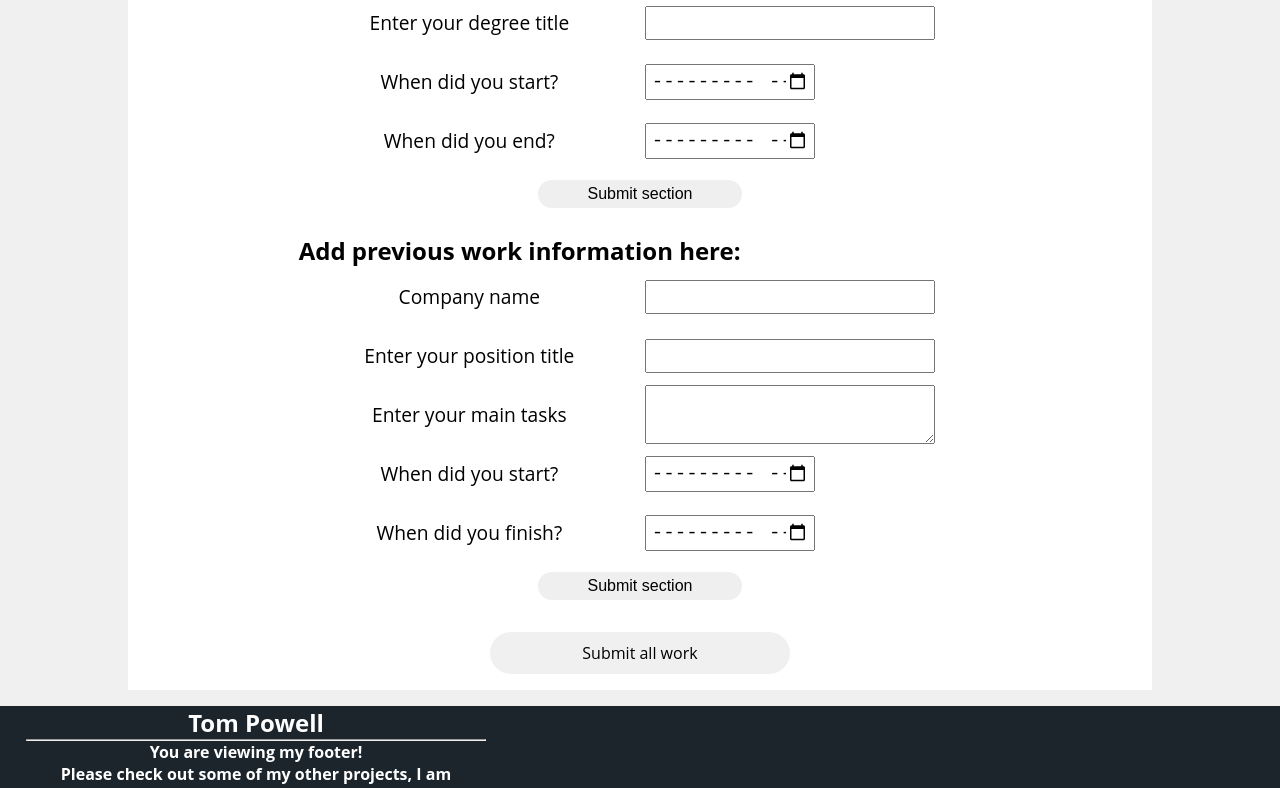
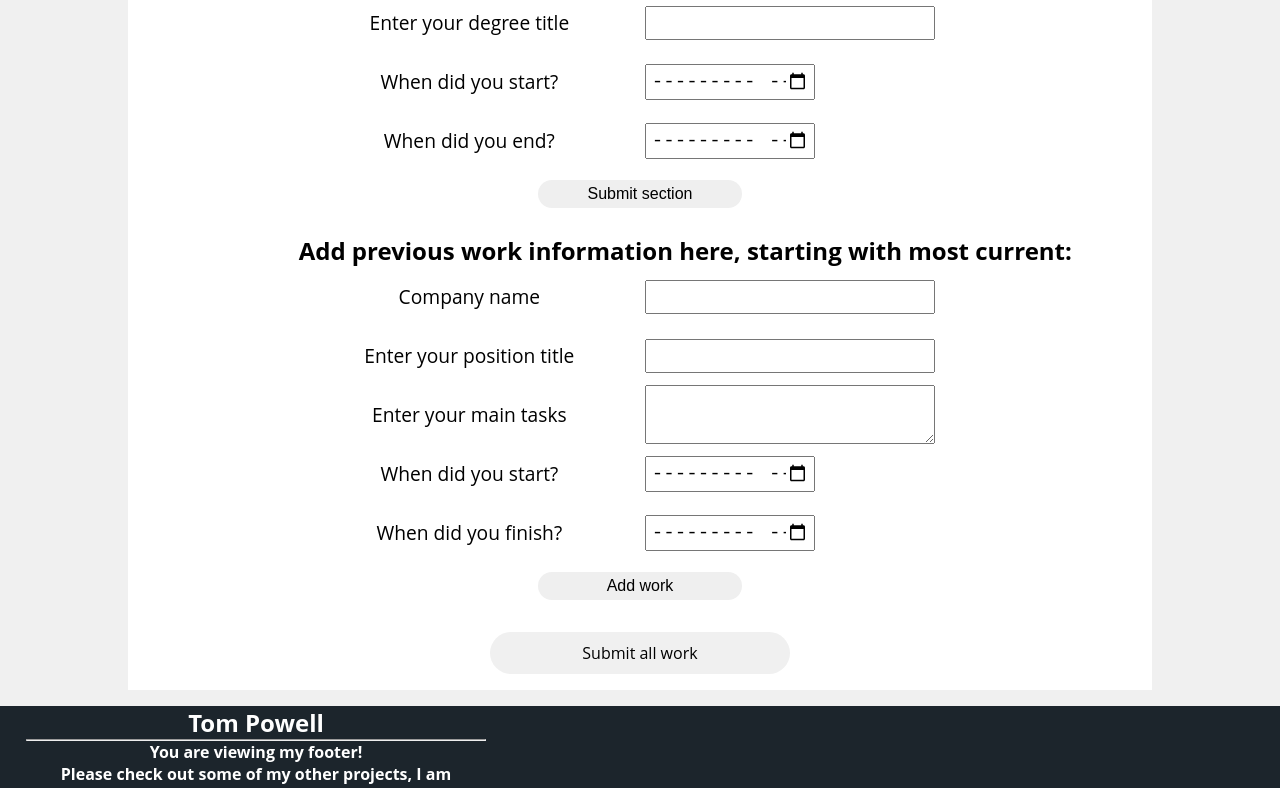
Before and after one commit to Tom2612/React-CV-Project, a React (Create React App) app: page / in a window 1280 px wide. Shown: the part 396-1184 px from the top of the page. Built offline with nearby package versions, Linux system fonts and the light colour scheme; a web font is replaced by a local one.

Commit message:
Update WorkForm.js
Updated style

```diff
--- a/src/components/WorkForm.js
+++ b/src/components/WorkForm.js
@@ -7,9 +7,9 @@ class WorkForm extends Component {
     render() {
         const { companyName, position, mainTasks, dateFrom, dateTo } = this.props;
         return (
-            <form onSubmit={this.props.onSubmitWork} className="form work--form">
+            <form onSubmit={this.props.onSubmitWork} className="form work--form" style={this.props.addMode}>
                 <div className='form-title'>
-                    <h2>Add previous work information here:</h2>
+                    <h2>Add previous work information here, starting with most current:</h2>
                 </div>
                 <div className="companyName">
                     <label>Company name</label>
@@ -65,7 +65,7 @@ class WorkForm extends Component {
                         onChange={this.props.handleChangeWork}
                     ></input>
                 </div>
-                <button className="submit-btn" type="submit">Submit section</button>
+                <button className="submit-btn" type="submit">Add work</button>
             </form>
         )
     }
```
